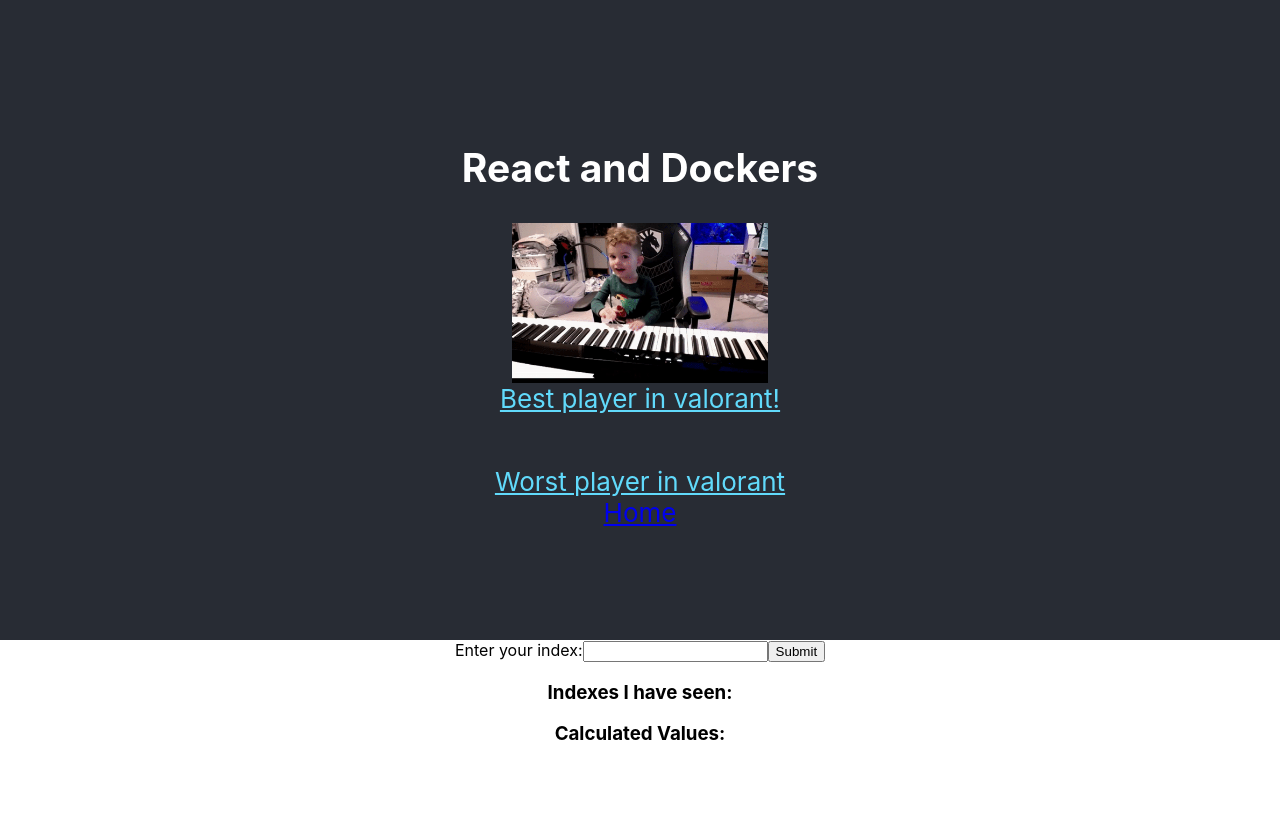
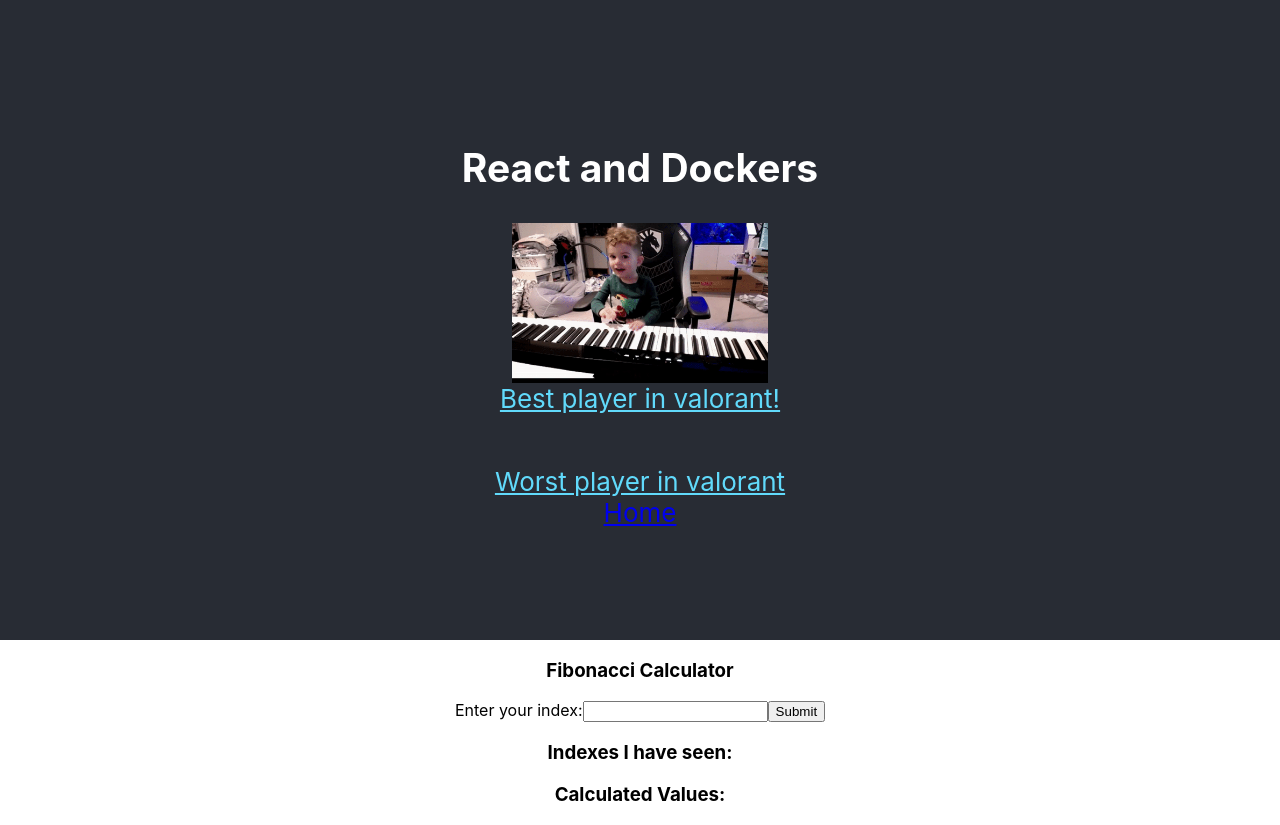
Before and after one commit to Dsincennes/multi-k8s, a React (Create React App) app in the folder client/: page / in a window 1280 px wide. Before the commit the page ends 800 px from the top, so only its background shows below. Built offline with nearby package versions, Linux system fonts and the light colour scheme; no server answers.

Commit message:
changed fib title

```diff
--- a/client/src/Fib.js
+++ b/client/src/Fib.js
@@ -56,6 +56,7 @@ class Fib extends Component {
     return (
       <div>
         <form onSubmit={this.handleSubmit}>
+          <h3>Fibonacci Calculator</h3>
           <label>Enter your index:</label>
           <input
             value={this.state.index}
```
